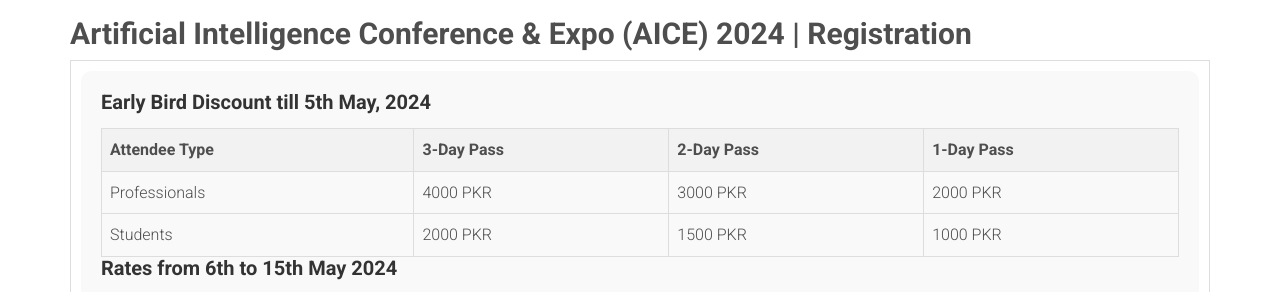
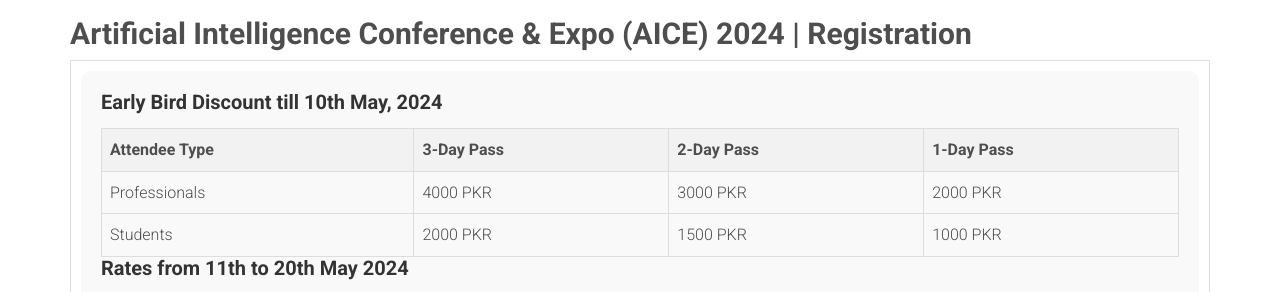
Before and after one commit to SPCAIOfficial/aice, a website: page index.html in a window 1280 px wide. Shown: the part 4093-4385 px from the top of the page. Drawn offline with Linux system fonts and the light colour scheme; files whose address does not match are found by name.

Commit message:
update on the early bird discount rate

```diff
--- a/index.html
+++ b/index.html
@@ -398,7 +398,7 @@
                         <h2>Artificial Intelligence Conference & Expo (AICE) 2024 | Registration </h2>
                         <div class="event">
                             <div class="registration-info">
-                                <h3> Early Bird Discount till 5th May, 2024 </h3>
+                                <h3> Early Bird Discount till 10th May, 2024 </h3>
                                  <table>
                                     <tr>
                                         <th>Attendee Type</th>
@@ -420,7 +420,7 @@
                                     </tr>
                                 </table>
 
-                                <h3> Rates from 6th to 15th May 2024</h3>
+                                <h3> Rates from 11th to 20th May 2024</h3>
                                 <table>
                                     <tr>
                                         <th>Attendee Type</th>
```
